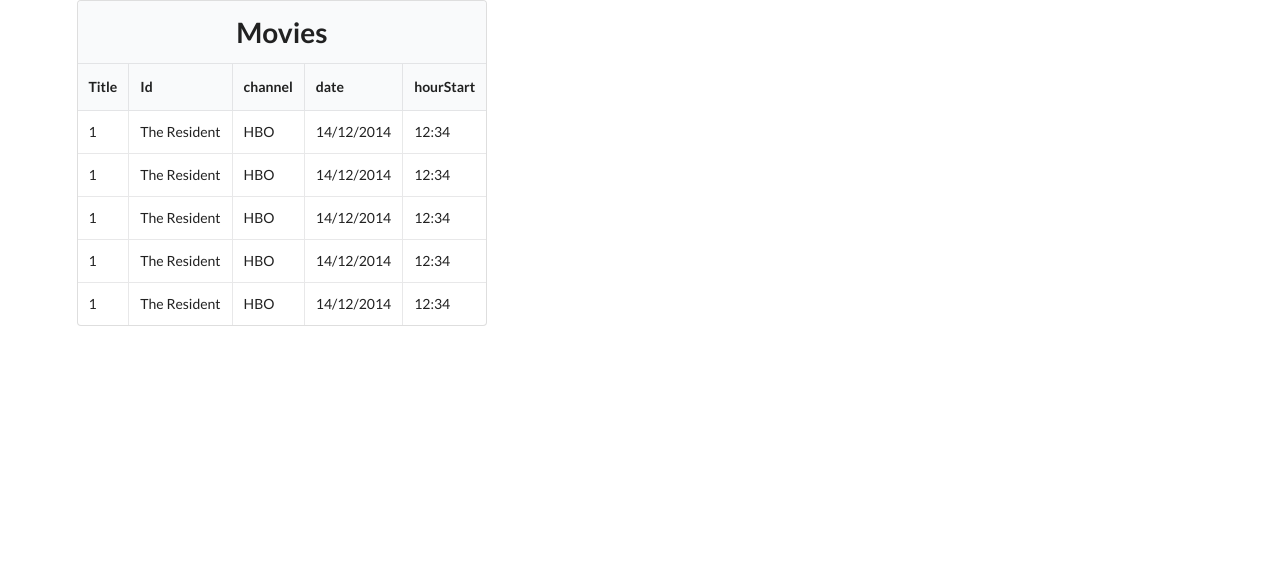
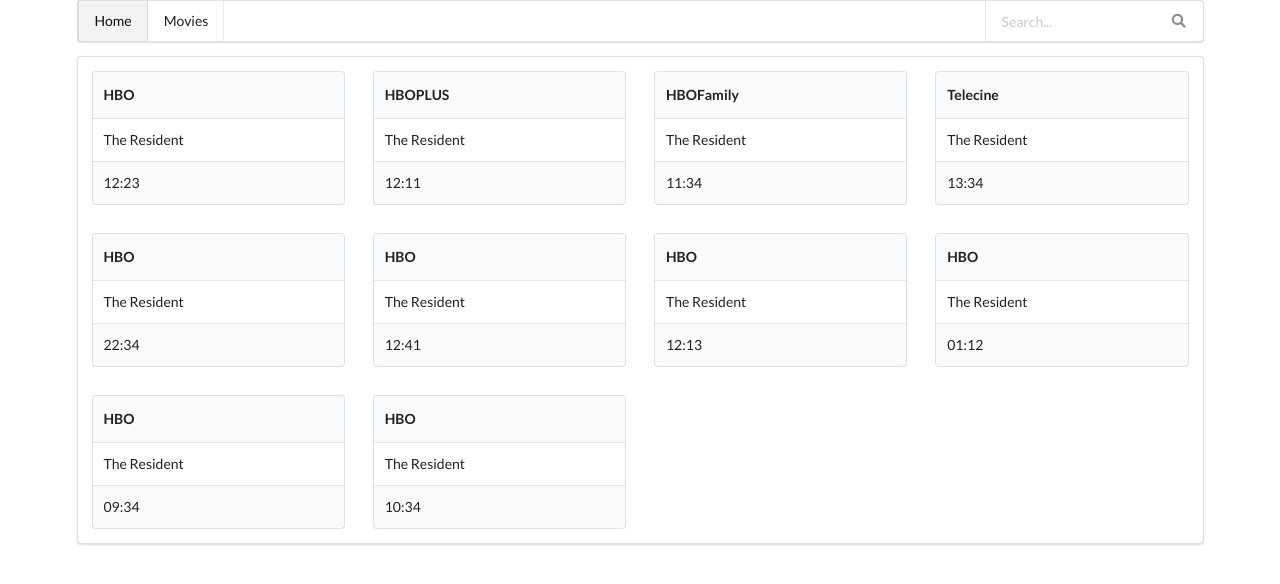
Before and after one commit to rcidaleassumpo/smarttvapp, an Angular app: page / in a window 1280 px wide. Shown: the top 584 px of the page. Built offline with nearby package versions, Linux system fonts and the light colour scheme.

Commit message:
movie and movie list created

```diff
--- a/src/app/app.component.html
+++ b/src/app/app.component.html
@@ -1 +1,4 @@
-<app-movie-list></app-movie-list>
+<div class="ui container">
+    <app-navbar></app-navbar>
+    <app-movie-list></app-movie-list>
+</div>
--- a/src/app/app.module.ts
+++ b/src/app/app.module.ts
@@ -6,12 +6,14 @@
 import { NavbarComponent } from './navbar/navbar.component';
 import { MovieListComponent } from './movie-list/movie-list.component';
 import { MovieService } from './service/movie.service';
+import { MovieComponent } from './movie/movie.component';
 
 @NgModule({
   declarations: [
     AppComponent,
     NavbarComponent,
     MovieListComponent,
+    MovieComponent,
   ],
   imports: [
     BrowserModule,
--- a/src/app/movie-list/movie-list.component.html
+++ b/src/app/movie-list/movie-list.component.html
@@ -1,29 +1,3 @@
-<div class="ui grid container">
-  <div class="eight wide column">
-    <table class="ui collapsing celled table">
-      <thead>
-        <tr>
-          <th colspan="5">
-            <h1 class="center aligned">Movies</h1>
-          </th>
-          <tr>
-            <th>Title</th>
-            <th>Id</th>
-            <th>channel</th>
-            <th>date</th>
-            <th>hourStart</th>
-          </tr>
-      </thead>
-
-      <tbody>
-        <tr *ngFor="let movie of movies">
-          <td>{{movie.id}}</td>
-          <td>{{movie.title}}</td>
-          <td>{{movie.channel}}</td>
-          <td>{{movie.date}}</td>
-          <td>{{movie.hourStart}}</td>
-        </tr>
-      </tbody>
-    </table>
-  </div>
+<div class="ui four column grid container segment">
+  <app-movie *ngFor="let movie of movies" [movie]="movie" class="column"></app-movie>
 </div>
--- a/src/app/movie-list/movie-list.component.ts
+++ b/src/app/movie-list/movie-list.component.ts
@@ -10,6 +10,7 @@
 export class MovieListComponent implements OnInit {
 
   private movies: any;
+  messageFromMovieList:string = 'Hello Man'
   constructor(private movieService: MovieService) { }
 
   ngOnInit() {
--- a/src/app/movie-list/tvprograms.json
+++ b/src/app/movie-list/tvprograms.json
@@ -4,7 +4,31 @@
         "title" : "The Resident",
         "channel": "HBO",
         "date": "14/12/2014",
-        "hourStart": "12:34",
+        "hourStart": "12:23",
+        "categorie" : "movie"
+    },
+    {
+        "id": 1,
+        "title" : "The Resident",
+        "channel": "HBOPLUS",
+        "date": "14/12/2014",
+        "hourStart": "12:11",
+        "categorie" : "movie"
+    },
+    {
+        "id": 1,
+        "title" : "The Resident",
+        "channel": "HBOFamily",
+        "date": "14/12/2014",
+        "hourStart": "11:34",
+        "categorie" : "movie"
+    },
+    {
+        "id": 1,
+        "title" : "The Resident",
+        "channel": "Telecine",
+        "date": "14/12/2014",
+        "hourStart": "13:34",
         "categorie" : "movie"
     },
     {
@@ -12,7 +36,7 @@
         "title" : "The Resident",
         "channel": "HBO",
         "date": "14/12/2014",
-        "hourStart": "12:34",
+        "hourStart": "22:34",
         "categorie" : "movie"
     },
     {
@@ -20,7 +44,7 @@
         "title" : "The Resident",
         "channel": "HBO",
         "date": "14/12/2014",
-        "hourStart": "12:34",
+        "hourStart": "12:41",
         "categorie" : "movie"
     },
     {
@@ -28,7 +52,7 @@
         "title" : "The Resident",
         "channel": "HBO",
         "date": "14/12/2014",
-        "hourStart": "12:34",
+        "hourStart": "12:13",
         "categorie" : "movie"
     },
     {
@@ -36,7 +60,23 @@
         "title" : "The Resident",
         "channel": "HBO",
         "date": "14/12/2014",
-        "hourStart": "12:34",
+        "hourStart": "01:12",
+        "categorie" : "movie"
+    },
+    {
+        "id": 1,
+        "title" : "The Resident",
+        "channel": "HBO",
+        "date": "14/12/2014",
+        "hourStart": "09:34",
+        "categorie" : "movie"
+    },
+    {
+        "id": 1,
+        "title" : "The Resident",
+        "channel": "HBO",
+        "date": "14/12/2014",
+        "hourStart": "10:34",
         "categorie" : "movie"
     }
 ]
--- /dev/null
+++ b/src/app/movie/movie.component.html
@@ -0,0 +1,15 @@
+<table class="ui celled striped table">
+  <thead>
+    <tr>
+      <th>{{movie.channel}}</th>
+    </tr>
+  </thead>
+  <tbody>
+    <tr>
+      <td>{{movie.title}}</td>
+    </tr>
+    <tr>
+      <td>{{movie.hourStart}}</td>
+    </tr>
+  </tbody>
+</table>
--- /dev/null
+++ b/src/app/movie/movie.component.ts
@@ -0,0 +1,16 @@
+import { Component, OnInit, Input } from '@angular/core';
+
+@Component({
+  selector: 'app-movie',
+  templateUrl: './movie.component.html',
+  styleUrls: ['./movie.component.css']
+})
+export class MovieComponent implements OnInit {
+
+  @Input() movie: string ;
+  constructor() { }
+
+  ngOnInit() {
+  }
+
+}
--- a/src/app/navbar/navbar.component.html
+++ b/src/app/navbar/navbar.component.html
@@ -1,3 +1,18 @@
-<p>
-  navbar works!
-</p>
+<div class="ui menu">
+  <div class="ui container">
+    <a class="active item">
+      Home
+    </a>
+    <a class="item">
+      Movies
+    </a>
+  </div>
+  <div class="right menu">
+    <div class="item">
+      <div class="ui transparent icon input">
+        <input type="text" placeholder="Search...">
+        <i class="search link icon"></i>
+      </div>
+    </div>
+  </div>
+</div>
```
Also changed, not shown: src/app/movie/movie.component.css (added).
